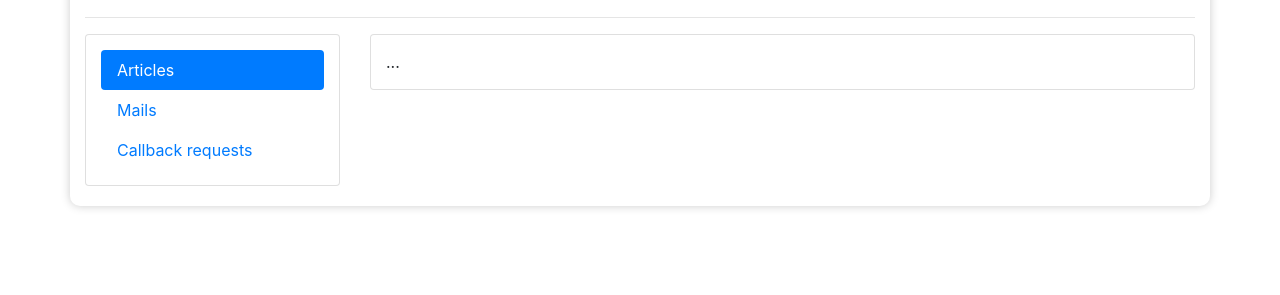
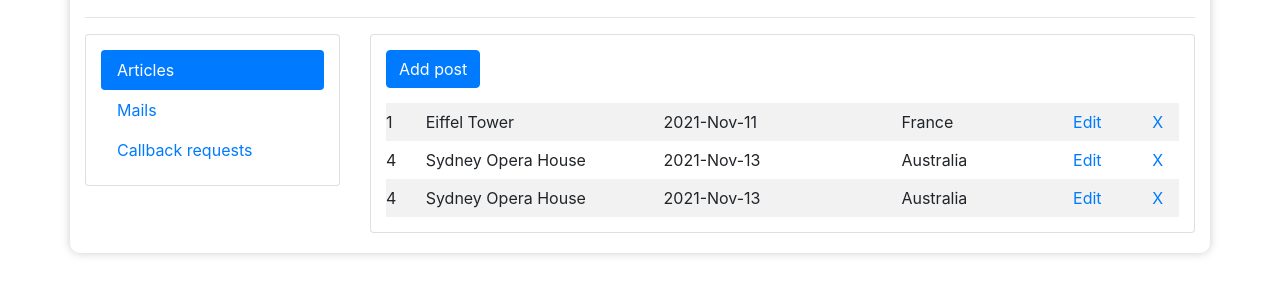
Before and after one commit to mohdazlan/mukah, a website: page public/admin/index.html in a window 1280 px wide. Shown: the part 177-472 px from the top of the page. Drawn offline with nearby package versions, Linux system fonts and the light colour scheme.

Commit message:
third commit

```diff
--- a/public/admin/index.html
+++ b/public/admin/index.html
@@ -73,7 +73,37 @@
                         <div class="card-block">
                             <div class="tab-content" id="v-pills-tabContent">
                                 <div class="tab-pane fade show active" id="v-pills-home" role="tabpanel"
-                                    aria-labelledby="v-pills-home-tab">...</div>
+                                    aria-labelledby="v-pills-home-tab"><button class="btn btn-primary">Add post</button>
+                                    <div class="articles">
+                                        <article
+                                            class="d-flex justify-content-between align-items-center article-inline">
+                                            <div class="id w5">1</div>
+                                            <div class="name w30">Eiffel Tower</div>
+                                            <div class="date w30">2021-Nov-11</div>
+                                            <div class="country w20">France</div>
+                                            <div class="edit w10"><button class="btn btn-link">Edit</button></div>
+                                            <div class="remove w5"><button class="btn btn-link">X</button></div>
+                                        </article>
+                                        <article
+                                            class="d-flex justify-content-between align-items-center article-inline">
+                                            <div class="id w5">4</div>
+                                            <div class="name w30">Sydney Opera House</div>
+                                            <div class="date w30">2021-Nov-13</div>
+                                            <div class="country w20">Australia</div>
+                                            <div class="edit w10"><button class="btn btn-link">Edit</button></div>
+                                            <div class="remove w5"><button class="btn btn-link">X</button></div>
+                                        </article>
+                                        <article
+                                            class="d-flex justify-content-between align-items-center article-inline">
+                                            <div class="id w5">4</div>
+                                            <div class="name w30">Sydney Opera House</div>
+                                            <div class="date w30">2021-Nov-13</div>
+                                            <div class="country w20">Australia</div>
+                                            <div class="edit w10"><button class="btn btn-link">Edit</button></div>
+                                            <div class="remove w5"><button class="btn btn-link">X</button></div>
+                                        </article>
+                                    </div>
+                                </div>
                                 <div class="tab-pane fade" id="v-pills-profile" role="tabpanel"
                                     aria-labelledby="v-pills-profile-tab">..SS.</div>
                                 <div class="tab-pane fade" id="v-pills-messages" role="tabpanel"
--- a/public/css/style.css
+++ b/public/css/style.css
@@ -27,3 +27,15 @@ footer>.container, footer .row {
 }
 
 .card-block{padding:15px}
+
+.w30{width:30%}
+
+.w20{width:20%}
+
+.w10{width:10%}
+
+.w5{width:5%}
+
+.articles{margin-top: 15px;}
+
+.article-inline:nth-child(odd){background:rgba(0,0,0,0.05)}
```
